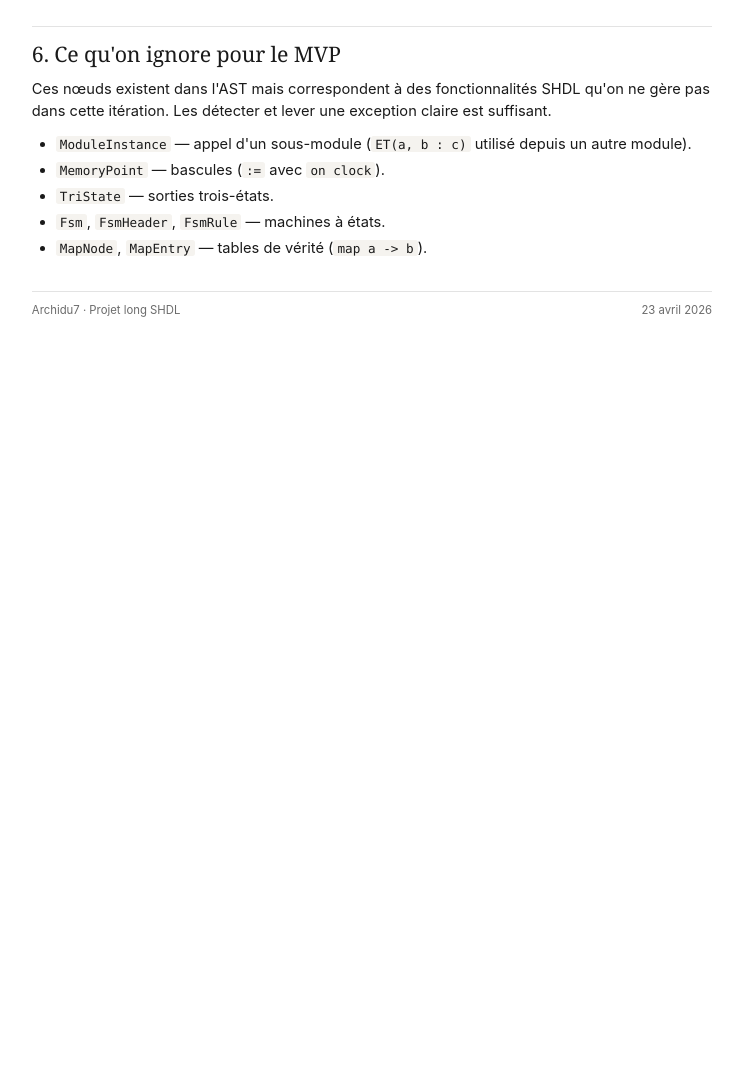
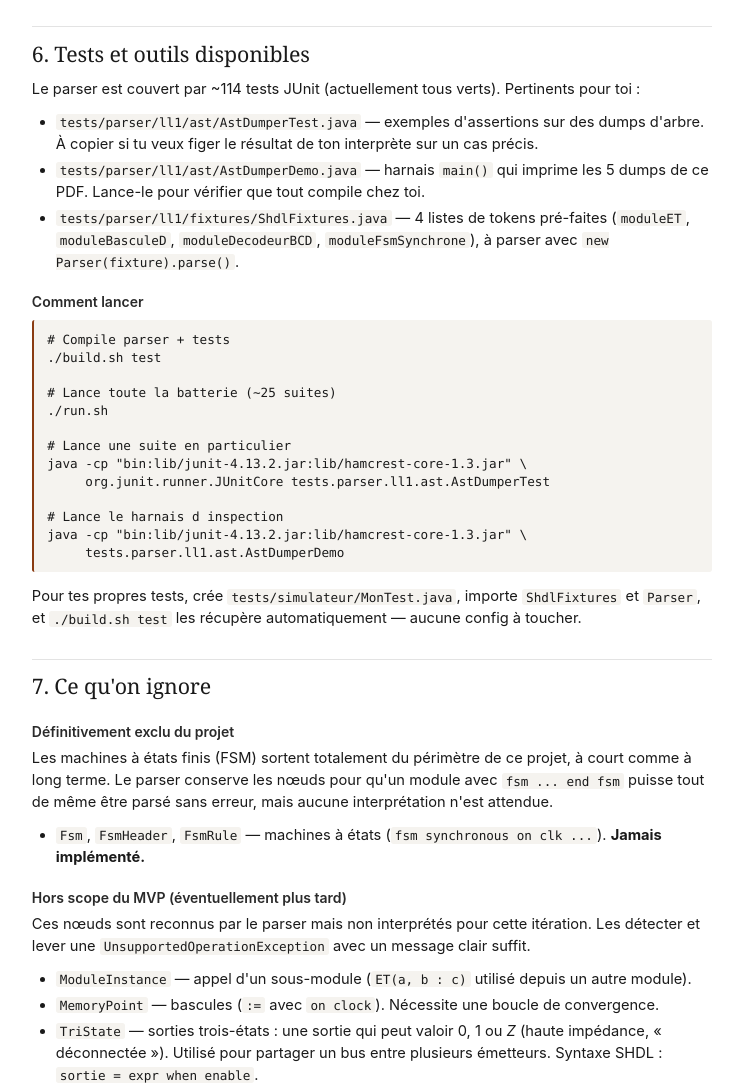
Before and after one commit to ENSEEIHT-SN-2026-GH01/archidu7, a plain HTML site: page docs/doc-ast-mati.html in a window 1280 px wide. Shown: the part 4948-6034 px from the top of the page, without its empty margins (268-1011 px from the left). Before the commit the page ends 5267 px from the top, so only its background shows below. Drawn offline with Linux system fonts and the light colour scheme.

Commit message:
docs: clarifie exclusion FSM + ajoute section tests + explique TriState/Map
- FSM: definitivement hors projet (pas juste "hors MVP")
- TriState: definition breve (haute impedance Z, partage de bus)
- MapNode: explique le sucre syntaxique map ... end map pour tables de verite
- Nouvelle section "Tests et outils" avec commandes copie-collables
  (build, run-all, run-suite, run-demo) et liste des points d entree utiles
  (AstDumperTest, AstDumperDemo, ShdlFixtures)

```diff
--- a/docs/doc-ast-mati.html
+++ b/docs/doc-ast-mati.html
@@ -415,16 +415,53 @@ Connecteur interpreterFacteur(Factor f, DicoConnecteur d) {
 
 <div class="note">Les méthodes <code>chaineAnd(...)</code> / <code>chaineOr(...)</code> créent un arbre binaire de <code>And</code> / <code>Or</code> à partir d'une liste. Cas dégénéré (un seul élément) : retourner le connecteur tel quel.</div>
 
-<h2>6. Ce qu'on ignore pour le MVP</h2>
+<h2>6. Tests et outils disponibles</h2>
 
-<p>Ces nœuds existent dans l'AST mais correspondent à des fonctionnalités SHDL qu'on ne gère pas dans cette itération. Les détecter et lever une exception claire est suffisant.</p>
+<p>Le parser est couvert par ~114 tests JUnit (actuellement tous verts). Pertinents pour toi :</p>
+
+<ul>
+  <li><code>tests/parser/ll1/ast/AstDumperTest.java</code> — exemples d'assertions sur des dumps d'arbre. À copier si tu veux figer le résultat de ton interprète sur un cas précis.</li>
+  <li><code>tests/parser/ll1/ast/AstDumperDemo.java</code> — harnais <code>main()</code> qui imprime les 5 dumps de ce PDF. Lance-le pour vérifier que tout compile chez toi.</li>
+  <li><code>tests/parser/ll1/fixtures/ShdlFixtures.java</code> — 4 listes de tokens pré-faites (<code>moduleET</code>, <code>moduleBasculeD</code>, <code>moduleDecodeurBCD</code>, <code>moduleFsmSynchrone</code>), à parser avec <code>new Parser(fixture).parse()</code>.</li>
+</ul>
+
+<h3>Comment lancer</h3>
+
+<pre><code># Compile parser + tests
+./build.sh test
+
+# Lance toute la batterie (~25 suites)
+./run.sh
+
+# Lance une suite en particulier
+java -cp "bin:lib/junit-4.13.2.jar:lib/hamcrest-core-1.3.jar" \
+     org.junit.runner.JUnitCore tests.parser.ll1.ast.AstDumperTest
+
+# Lance le harnais d inspection
+java -cp "bin:lib/junit-4.13.2.jar:lib/hamcrest-core-1.3.jar" \
+     tests.parser.ll1.ast.AstDumperDemo</code></pre>
+
+<p>Pour tes propres tests, crée <code>tests/simulateur/MonTest.java</code>, importe <code>ShdlFixtures</code> et <code>Parser</code>, et <code>./build.sh test</code> les récupère automatiquement — aucune config à toucher.</p>
+
+<h2>7. Ce qu'on ignore</h2>
+
+<h3>Définitivement exclu du projet</h3>
+
+<p>Les machines à états finis (FSM) sortent totalement du périmètre de ce projet, à court comme à long terme. Le parser conserve les nœuds pour qu'un module avec <code>fsm ... end fsm</code> puisse tout de même être parsé sans erreur, mais aucune interprétation n'est attendue.</p>
+
+<ul>
+  <li><code>Fsm</code>, <code>FsmHeader</code>, <code>FsmRule</code> — machines à états (<code>fsm synchronous on clk ...</code>). <strong>Jamais implémenté.</strong></li>
+</ul>
+
+<h3>Hors scope du MVP (éventuellement plus tard)</h3>
+
+<p>Ces nœuds sont reconnus par le parser mais non interprétés pour cette itération. Les détecter et lever une <code>UnsupportedOperationException</code> avec un message clair suffit.</p>
 
 <ul>
   <li><code>ModuleInstance</code> — appel d'un sous-module (<code>ET(a, b : c)</code> utilisé depuis un autre module).</li>
-  <li><code>MemoryPoint</code> — bascules (<code>:=</code> avec <code>on clock</code>).</li>
-  <li><code>TriState</code> — sorties trois-états.</li>
-  <li><code>Fsm</code>, <code>FsmHeader</code>, <code>FsmRule</code> — machines à états.</li>
-  <li><code>MapNode</code>, <code>MapEntry</code> — tables de vérité (<code>map a -&gt; b</code>).</li>
+  <li><code>MemoryPoint</code> — bascules (<code>:=</code> avec <code>on clock</code>). Nécessite une boucle de convergence.</li>
+  <li><code>TriState</code> — sorties trois-états : une sortie qui peut valoir 0, 1 ou <em>Z</em> (haute impédance, « déconnectée »). Utilisé pour partager un bus entre plusieurs émetteurs. Syntaxe SHDL : <code>sortie = expr when enable</code>.</li>
+  <li><code>MapNode</code>, <code>MapEntry</code> — tables de vérité littérales via le mot-clé <code>map</code>. Sucre syntaxique pour décrire un décodeur / encodeur sans écrire les équations booléennes (p. ex. <code>"00" -&gt; "0001"</code>).</li>
 </ul>
 
 <footer>
```
Also changed, not shown: 1 other file.
